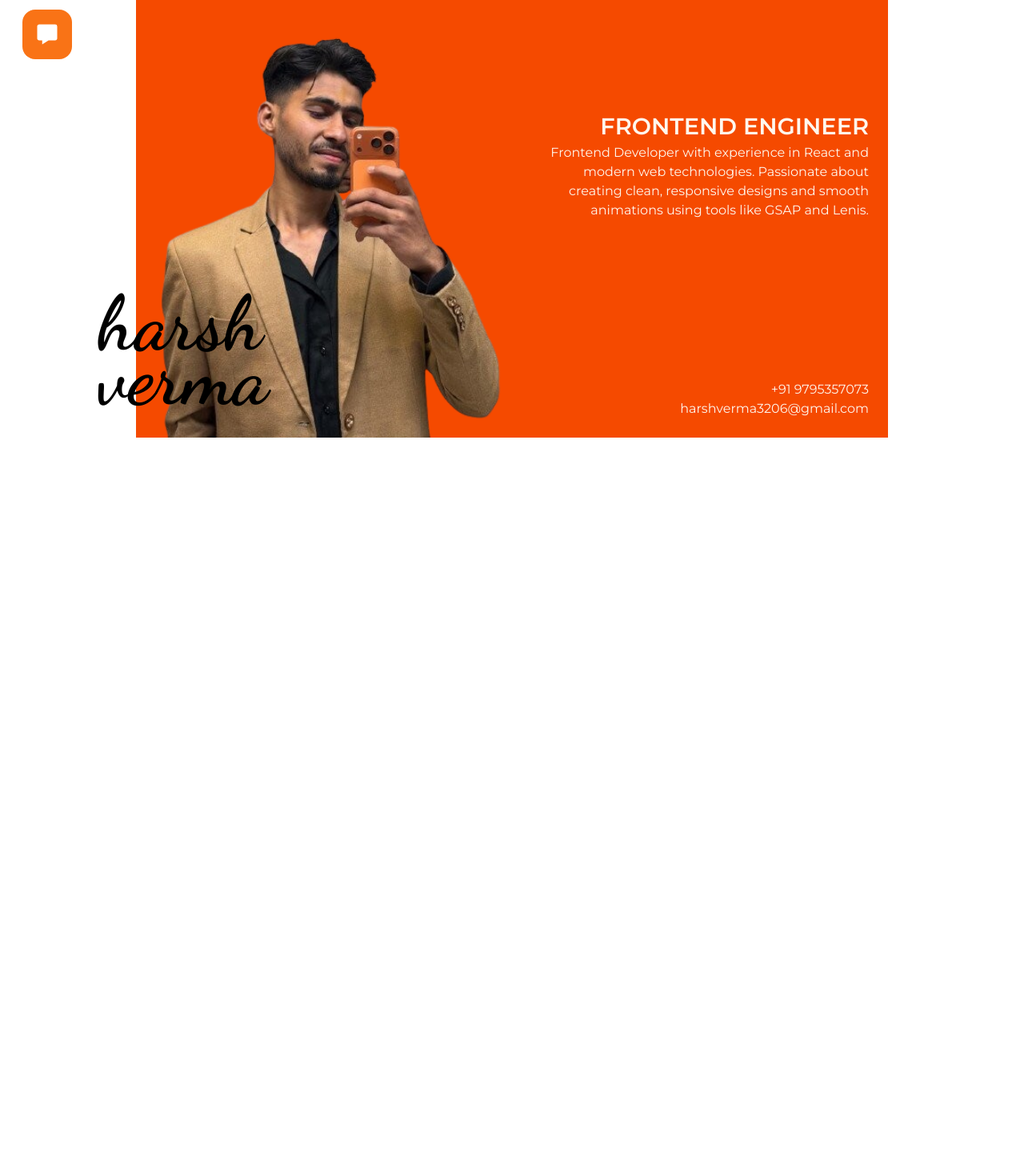
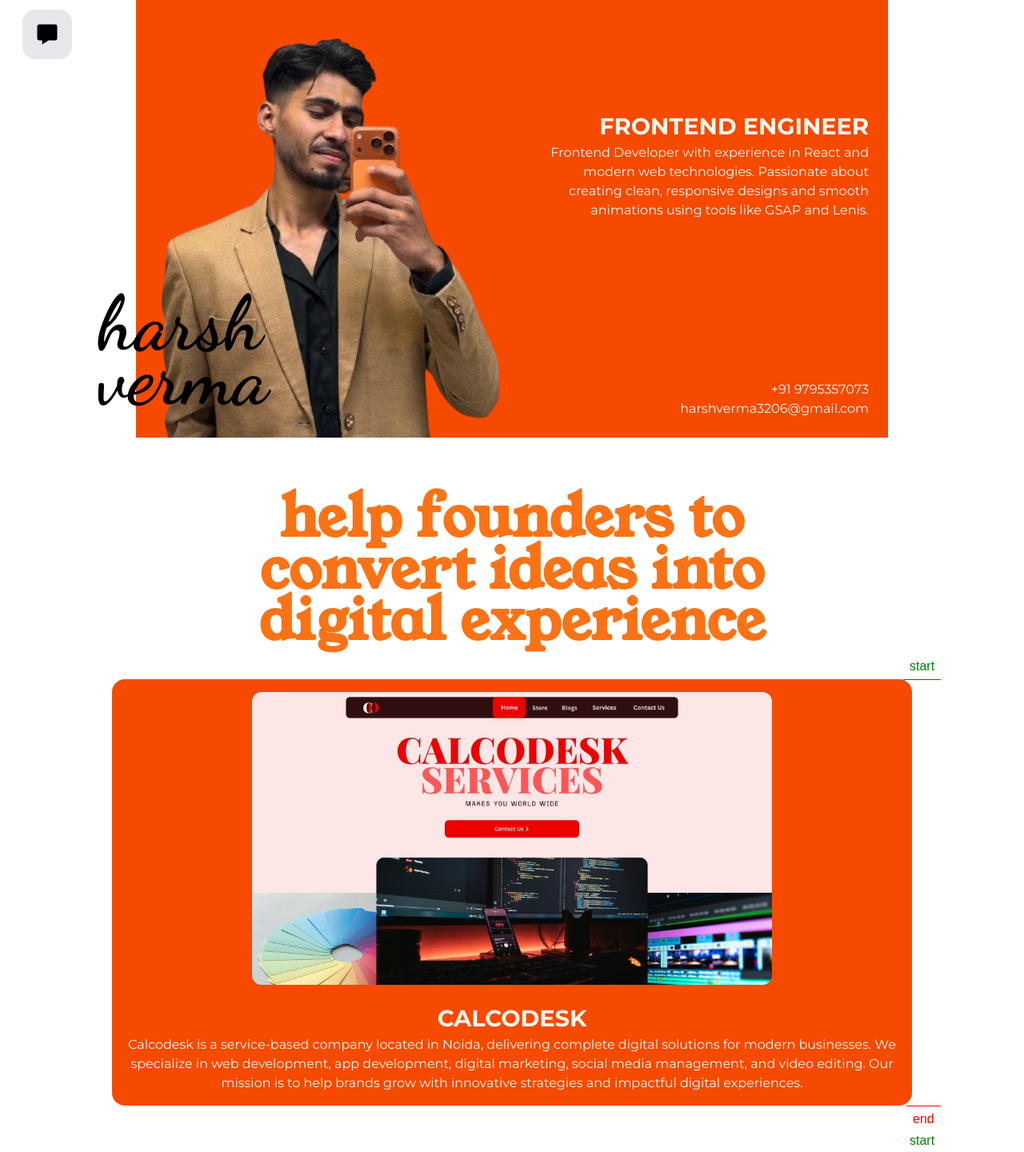
Before and after one commit to harshverma3206/Engineerharsh, a React (Vite) app: page /normalversion in a window 1280 px wide. Shown: the part 480-1920 px from the top of the page at 80% size. Before the commit the page ends 1055 px from the top, so only its background shows below. Built offline with nearby package versions, Linux system fonts and the light colour scheme.

Commit message:
Project Completed

```diff
--- a/src/Pages/NormalVersion/About.jsx
+++ b/src/Pages/NormalVersion/About.jsx
@@ -3,8 +3,8 @@
 
 const About = forwardRef((props, ref) => {
     return (
-        <section ref={ref} className=" flex flex-col items-center">
-            <h1 className=" mt-10! md:text-7xl sm:text-6xl text-4xl">
+        <section ref={ref} className=" flex flex-col items-center ">
+            <h1 className="">
                 building fast <br />
                 interactive web <br />
                 applications
@@ -33,8 +33,8 @@
                     <h3 className="text-6xl md:text-8xl absolute -bottom-8 md:bottom-10 md:-left-12 md:w-50! justify-end leading-10! md:leading-17!">harsh verma</h3>
                 </div>
                 <div className=" p-6! pt-20! sm:w-137.5! md:w-115! flex flex-col items-end justify-end text-orange-50">
-                    <h4 className="text-[1.5rem] lg:text-[1.8rem] uppercase font-semibold!">Frontend Engineer</h4>
-                    <h5 className="text-[.9rem] lg:text-[1rem]">Frontend Developer with experience in React and modern web technologies. Passionate about creating clean, responsive designs and smooth animations using tools like GSAP and Lenis.</h5>
+                    <h4 className="">Frontend Engineer</h4>
+                    <h5 className="">Frontend Developer with experience in React and modern web technologies. Passionate about creating clean, responsive designs and smooth animations using tools like GSAP and Lenis.</h5>
                     <div className="mt-20! lg:mt-50!">
                         <h5>+91 9795357073</h5>
                         <h5>harshverma3206@gmail.com</h5>
--- a/src/Pages/NormalVersion/Navbar.jsx
+++ b/src/Pages/NormalVersion/Navbar.jsx
@@ -13,16 +13,16 @@
 
 const Navbar = ({ sections, scrollToSection, activeSection }) => {
     return (
-        <nav className="flex flex-col lg:p-7! md:p-5! p-3! gap-5 w-fit fixed left-0 top-1/2 -translate-y-1/2 z-50">
+        <nav className="flex flex-col lg:p-7! md:p-5! p-3! gap-3 md:gap-5 w-fit fixed left-0 top-1/2 -translate-y-1/2 z-50">
             {sections.map((sec) => (
                 <button
                     key={sec.id}
                     onClick={() => scrollToSection(sec.ref)}
                     className={`p-4! rounded-2xl sm:text-xl md:text-2xl lg:text-3xl
-                        hover:bg-[#10140d] hover:text-white transition-all duration-700
+                        hover:bg-[#F97316] hover:text-white transition-all duration-700
                        ${activeSection === sec.id
                             ? "bg-[#F97316] text-white"
-                            : "bg-gray-200 text-black hover:bg-[#F97316]-300"
+                            : "bg-gray-200 text-black hover:bg-[#f974169e]"
                         }`}
                 >
 
--- a/src/Pages/NormalVersion/NormalVersion.jsx
+++ b/src/Pages/NormalVersion/NormalVersion.jsx
@@ -2,6 +2,7 @@
 import { useGSAP } from "@gsap/react";
 import { ScrollTrigger } from "gsap/ScrollTrigger";
 import gsap from "gsap";
+
 gsap.registerPlugin(ScrollTrigger);
 
 
@@ -35,8 +36,10 @@
     sections.forEach((sec) => {
       ScrollTrigger.create({
         trigger: sec.ref.current,
-        start: "top center",
-        end: "bottom center",
+        start: "top 25%",
+        end: "bottom 25%",
+        scrub:true,
+
         onEnter: () => setActiveSection(sec.id),
         onEnterBack: () => setActiveSection(sec.id),
       });
@@ -45,7 +48,7 @@
 
   return (
     <>
-      <div className="sm:p-7!">
+      <div className="sm:p-7! flex flex-col gap-10">
 
         <Navbar
           activeSection={activeSection}
@@ -53,9 +56,9 @@
           scrollToSection={scrollToSection} />
 
         <About ref={aboutRef} />
-        {/* <Projects ref={projectsRef} /> */}
-        {/* <Skills ref={skillsRef} /> */}
-        {/* <Contact ref={contactRef} /> */}
+        <Projects ref={projectsRef} />
+        <Skills ref={skillsRef} />
+        <Contact ref={contactRef} />
       </div>
     </>
   );
--- a/src/Pages/NormalVersion/Projects.jsx
+++ b/src/Pages/NormalVersion/Projects.jsx
@@ -1,4 +1,10 @@
+import gsap from "gsap";
+import { useGSAP } from "@gsap/react";
+import { ScrollTrigger } from "gsap/ScrollTrigger";
 import { forwardRef } from "react";
+
+gsap.registerPlugin(ScrollTrigger)
+
 
 const Projects = forwardRef((props, ref) => {
 
@@ -23,34 +29,54 @@
         }
     ];
 
+
+    useGSAP(() => {
+
+        gsap.utils.toArray('.card').forEach((card) => {
+            gsap.to(card, {
+                scale: 0.8,
+                opacity: 0,
+                scrollTrigger: {
+                    trigger: card,
+                    scrub: true,
+                    start: "top 10%",
+                    end: "bottom 10%",
+                    markers: true,
+                }
+            })
+        })
+    }, []);
+
+
     return (
-        <section ref={ref} className="py-12 min-h-screen">
+        <section ref={ref} className="p-7!">
 
-            <h1 className="text-5xl text-center font-bold mb-16">
-                help founders to convert <br />
-                ideas into digital <br />
+            <h1 className="lg:w-200 m-auto!">
+                help founders to convert
+                ideas into digital
                 experience
             </h1>
 
-            <div className="flex flex-col gap-20 items-center">
+            <div className="mt-10! flex flex-col justify-center items-center gap-15">
                 {projectData.map((data, index) => (
                     <div
+                        ref={ref}
                         key={index}
-                        className="w-[80%] flex flex-col items-center p-10 rounded-3xl gap-6 shadow-lg"
+                        className="card flex flex-col items-center text-center justify-center p-4! rounded-2xl bg-orange-600 text-orange-50 lg:w-250 sticky top-[10%]"
                     >
                         <img
-                            className="rounded-4xl h-150 object-cover"
+                            className="rounded-xl w-162.5 object-cover"
                             src={data.img}
                             alt={data.name}
                         />
 
-                        <h4 className="uppercase text-center text-4xl font-bold">
+                        <h4 className="mt-5!">
                             {data.name}
                         </h4>
 
-                        <p className="max-w-4xl text-center text-lg">
+                        <h5 className="text-center!">
                             {data.description}
-                        </p>
+                        </h5>
                     </div>
                 ))}
             </div>
--- a/src/Pages/NormalVersion/Skills.jsx
+++ b/src/Pages/NormalVersion/Skills.jsx
@@ -46,7 +46,7 @@
     };
 
     return (
-        <section ref={ref} className="overflow-hidden py-12 min-h-screen">
+        <section ref={ref} className="overflow-hidden py-12!">
 
             <h1 className="text-5xl text-center font-bold">
                 skills that I own
--- a/src/index.css
+++ b/src/index.css
@@ -48,7 +48,7 @@
 button {
   cursor: pointer;
   border: none;
-    /* font-size: clamp(0.9rem, 1.5vw, 1.1rem); */
+  /* font-size: clamp(0.9rem, 1.5vw, 1.1rem); */
 }
 
 button:active {
@@ -69,12 +69,29 @@
 }
 
 h1 {
+  font-size: 1.5rem;
+  font-size: 2.25rem;
+  margin-top: 2.5rem !important;
   text-align: center;
   font-weight: 900;
   font-family: var(--primaryfont);
   line-height: .9;
   letter-spacing: .1px;
   color: var(--primarycolor);
+}
+
+@media (min-width: 640px) {
+  h1 {
+    font-size: 3.75rem;
+    line-height: .9;
+  }
+}
+
+@media (min-width: 768px) {
+  h1 {
+    font-size: 4.5rem;
+    line-height: .9;
+  }
 }
 
 h3 {
@@ -89,16 +106,35 @@
   line-height: 80px;
 }
 
+
 h4 {
+  font-size: 1.5rem;
+  text-transform: uppercase;
+  font-weight: 700 !important;
   font-family: var(--normalfont);
-  font-weight: 500;
   text-align: end;
+}
+
+@media (min-width: 1024px) {
+  h4 {
+    font-size: 1.8rem;
+  }
 }
 
 h5 {
   font-family: var(--normalfont);
   text-align: end;
+  font-size: 0.9rem;
 }
+
+@media (min-width: 1024px) {
+  h5 {
+    font-size: 1rem;
+  }
+}
+
+
+
 
 h6 {
   font-family: var(--normalfont);
```
